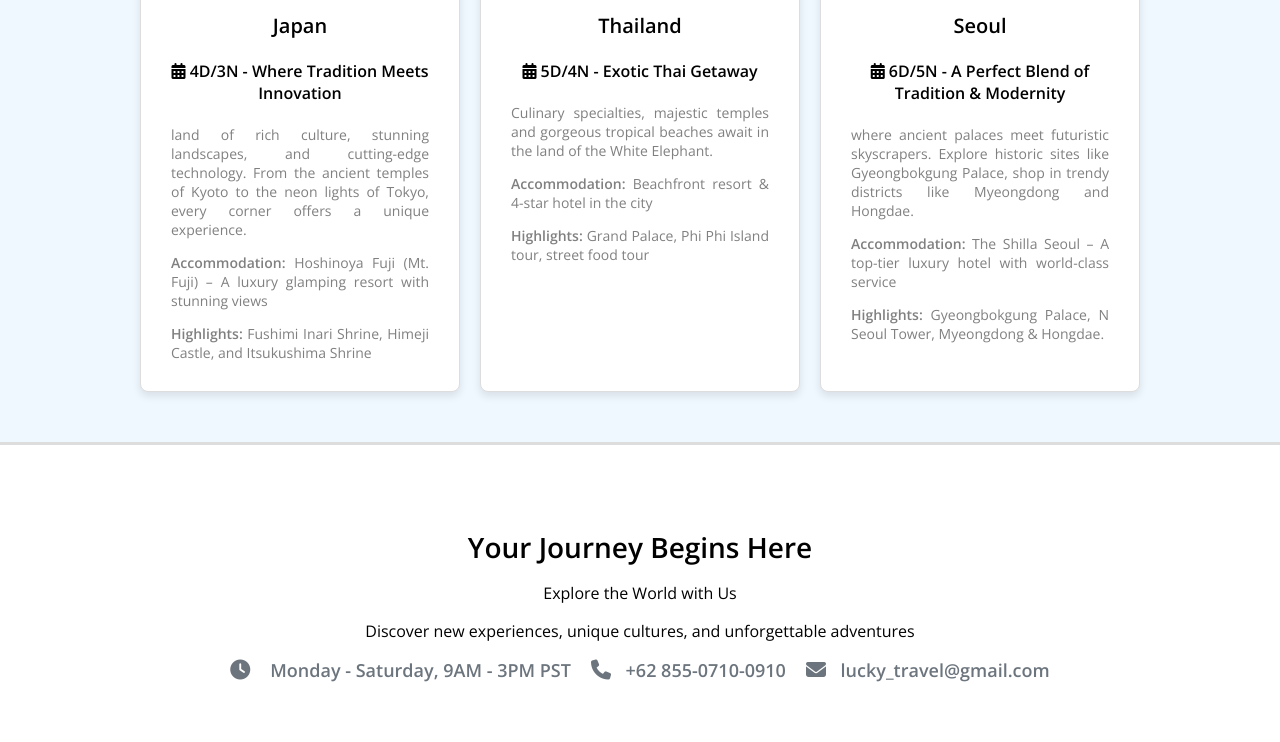
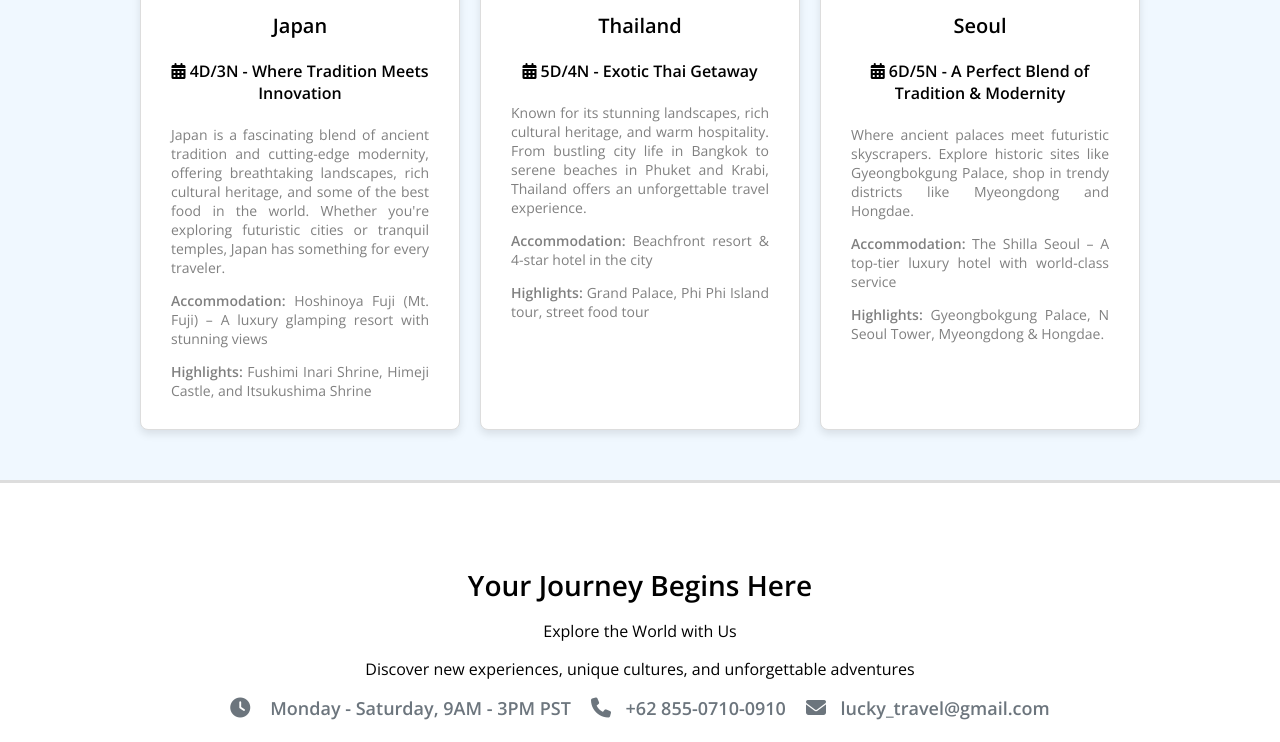
Before and after one commit to revou-fundamental-course/17-feb-25-kyzeinmhmdd, a plain HTML site: page index.html in a window 1280 px wide. Shown: the part 2022-2764 px from the top of the page. Drawn offline with nearby package versions, Linux system fonts and the light colour scheme.

Commit message:
mini project done

```diff
--- a/css/styles.css
+++ b/css/styles.css
@@ -359,7 +359,7 @@ footer {
 
 /* RESPONSIVE DESIGN */
 
-@media (max-width: 425px) {
+@media only screen and (max-width: 480px) {
     /* HEADER */
     .main-header {
         flex-direction: row;
@@ -367,6 +367,7 @@ footer {
         align-items: center;
         padding: 15px;
     }
+
     .main-content {
         flex-direction: column;
     }
--- a/index.html
+++ b/index.html
@@ -123,7 +123,7 @@
                     <img src="assets\japan.png" alt="japan">
                     <h3>Japan</h3>
                     <h4><i class="fa-solid fa-calendar-alt"></i> 4D/3N - Where Tradition Meets Innovation</h4>
-                    <p>land of rich culture, stunning landscapes, and cutting-edge technology. From the ancient temples of Kyoto to the neon lights of Tokyo, every corner offers a unique experience.</p>
+                    <p>Japan is a fascinating blend of ancient tradition and cutting-edge modernity, offering breathtaking landscapes, rich cultural heritage, and some of the best food in the world. Whether you're exploring futuristic cities or tranquil temples, Japan has something for every traveler.</p>
                     <p><strong>Accommodation:</strong> Hoshinoya Fuji (Mt. Fuji) – A luxury glamping resort with stunning views</p>
                     <p><strong>Highlights:</strong> Fushimi Inari Shrine, Himeji Castle, and Itsukushima Shrine</p>
                 </div>
@@ -132,7 +132,7 @@
                     <img src="assets\thailand.png" alt="thailand">
                     <h3>Thailand</h3>
                     <h4><i class="fa-solid fa-calendar-alt"></i> 5D/4N - Exotic Thai Getaway</h4>
-                    <p>Culinary specialties, majestic temples and gorgeous tropical beaches await in the land of the White Elephant.</p>
+                    <p>Known for its stunning landscapes, rich cultural heritage, and warm hospitality. From bustling city life in Bangkok to serene beaches in Phuket and Krabi, Thailand offers an unforgettable travel experience.</p>
                     <p><strong>Accommodation:</strong> Beachfront resort & 4-star hotel in the city</p>
                     <p><strong>Highlights:</strong> Grand Palace, Phi Phi Island tour, street food tour</p>
                 </div>
@@ -141,7 +141,7 @@
                     <img src="assets\seoul.png" alt="seoul">
                     <h3>Seoul</h3>
                     <h4><i class="fa-solid fa-calendar-alt"></i> 6D/5N - A Perfect Blend of Tradition & Modernity</h4>
-                    <p>where ancient palaces meet futuristic skyscrapers. Explore historic sites like Gyeongbokgung Palace, shop in trendy districts like Myeongdong and Hongdae.</p>
+                    <p>Where ancient palaces meet futuristic skyscrapers. Explore historic sites like Gyeongbokgung Palace, shop in trendy districts like Myeongdong and Hongdae.</p>
                     <p><strong>Accommodation:</strong> The Shilla Seoul – A top-tier luxury hotel with world-class service</p>
                     <p><strong>Highlights:</strong> Gyeongbokgung Palace, N Seoul Tower, Myeongdong & Hongdae.</p>
                 </div>
```
